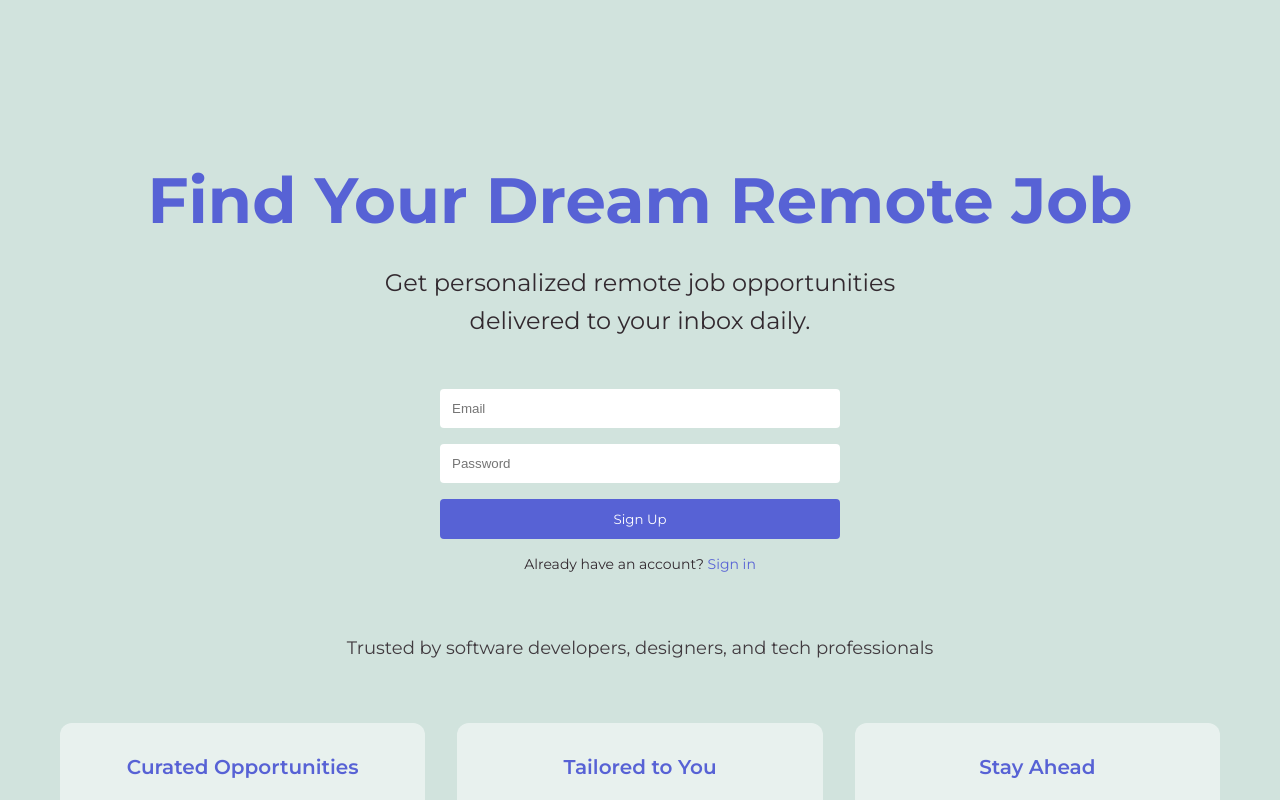
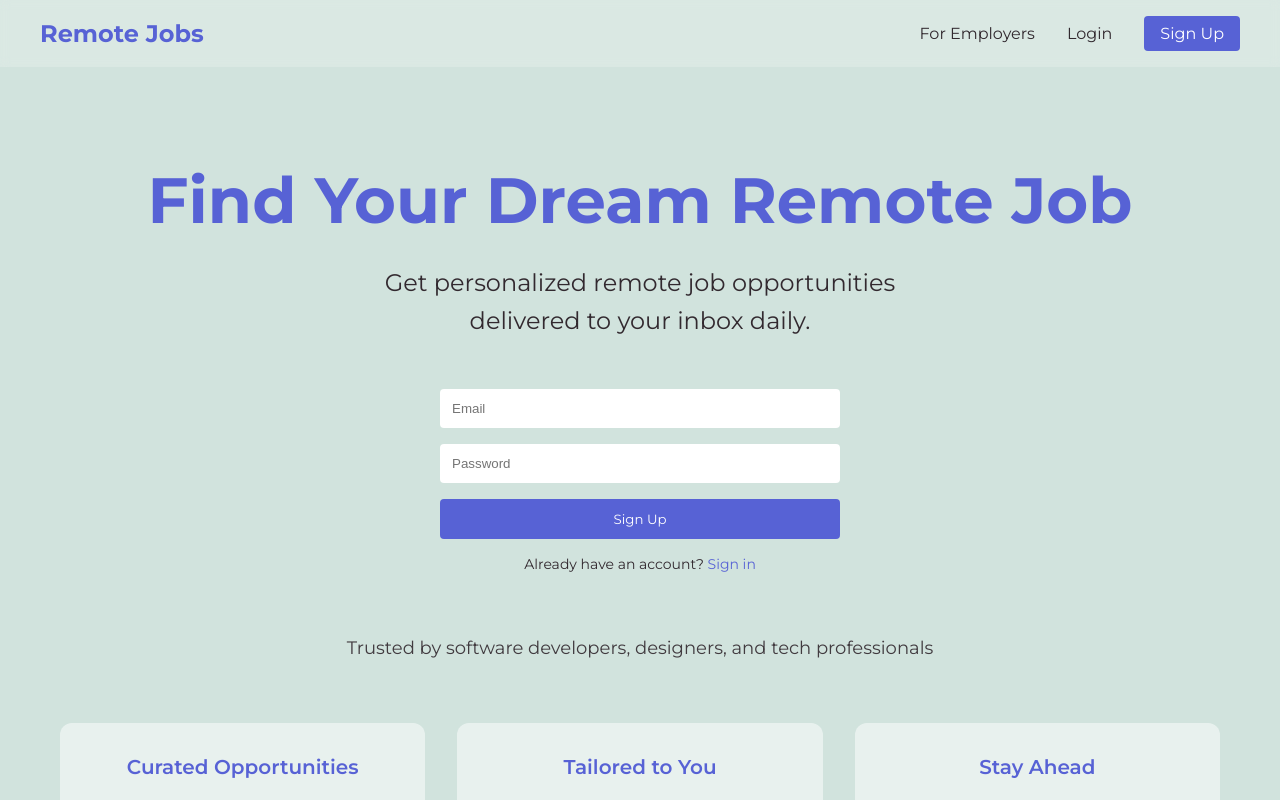
Before and after one commit to rum-n/jobs-newsletter-fe, a Next.js app: page / in a window 1280 px wide. Shown: the top 800 px of the page. Built offline with nearby package versions, Linux system fonts and the light colour scheme.

Commit message:
add header and nav

```diff
--- /dev/null
+++ b/app/components/Header.tsx
@@ -0,0 +1,77 @@
+import Link from 'next/link'
+import styled from 'styled-components'
+
+const HeaderContainer = styled.header`
+  position: fixed;
+  top: 0;
+  left: 0;
+  right: 0;
+  background: rgba(255, 255, 255, 0.2);
+  backdrop-filter: blur(5px);
+  z-index: 1000;
+  padding: 1rem 2rem;
+
+  @media (max-width: 768px) {
+    padding: 1rem;
+  }
+`
+
+const Nav = styled.nav`
+  max-width: 1200px;
+  margin: 0 auto;
+  display: flex;
+  justify-content: space-between;
+  align-items: center;
+`
+
+const Logo = styled(Link)`
+  font-weight: 800;
+  font-size: 1.5rem;
+  color: ${({ theme }) => theme.colors.primary};
+  text-decoration: none;
+`
+
+const NavLinks = styled.div`
+  display: flex;
+  gap: 2rem;
+  align-items: center;
+`
+
+const NavLink = styled(Link)`
+  color: ${({ theme }) => theme.colors.text};
+  text-decoration: none;
+  transition: color 0.3s ease;
+
+  &:hover {
+    color: ${({ theme }) => theme.colors.primary};
+  }
+`
+
+const Button = styled(Link)`
+  padding: 0.5rem 1rem;
+  background-color: ${({ theme }) => theme.colors.primary};
+  color: ${({ theme }) => theme.colors.white};
+  border-radius: 4px;
+  text-decoration: none;
+  transition: opacity 0.3s ease;
+
+  &:hover {
+    opacity: 0.8;
+  }
+`
+
+export default function Header() {
+  return (
+    <HeaderContainer>
+      <Nav>
+        <Logo href="/">Remote Jobs</Logo>
+        <NavLinks>
+          {/* <NavLink href="/about">About</NavLink> */}
+          <NavLink href="/blog">For Employers</NavLink>
+          <NavLink href="/login">Login</NavLink>
+          <Button href="/signup">Sign Up</Button>
+        </NavLinks>
+      </Nav>
+    </HeaderContainer>
+  )
+}
--- a/app/layout.tsx
+++ b/app/layout.tsx
@@ -3,6 +3,7 @@
 import StyledComponentsRegistry from './lib/registry'
 import { Montserrat } from 'next/font/google'
 import { Providers } from "./providers";
+import Header from './components/Header';
 
 const montserrat = Montserrat({
   subsets: ['latin'],
@@ -20,7 +21,10 @@ export default function RootLayout({
     <html lang="en" className={montserrat.variable}>
       <body>
         <StyledComponentsRegistry>
-          <Providers>{children}</Providers>
+          <Providers>
+            <Header />
+            {children}
+          </Providers>
         </StyledComponentsRegistry>
       </body>
     </html>
```
